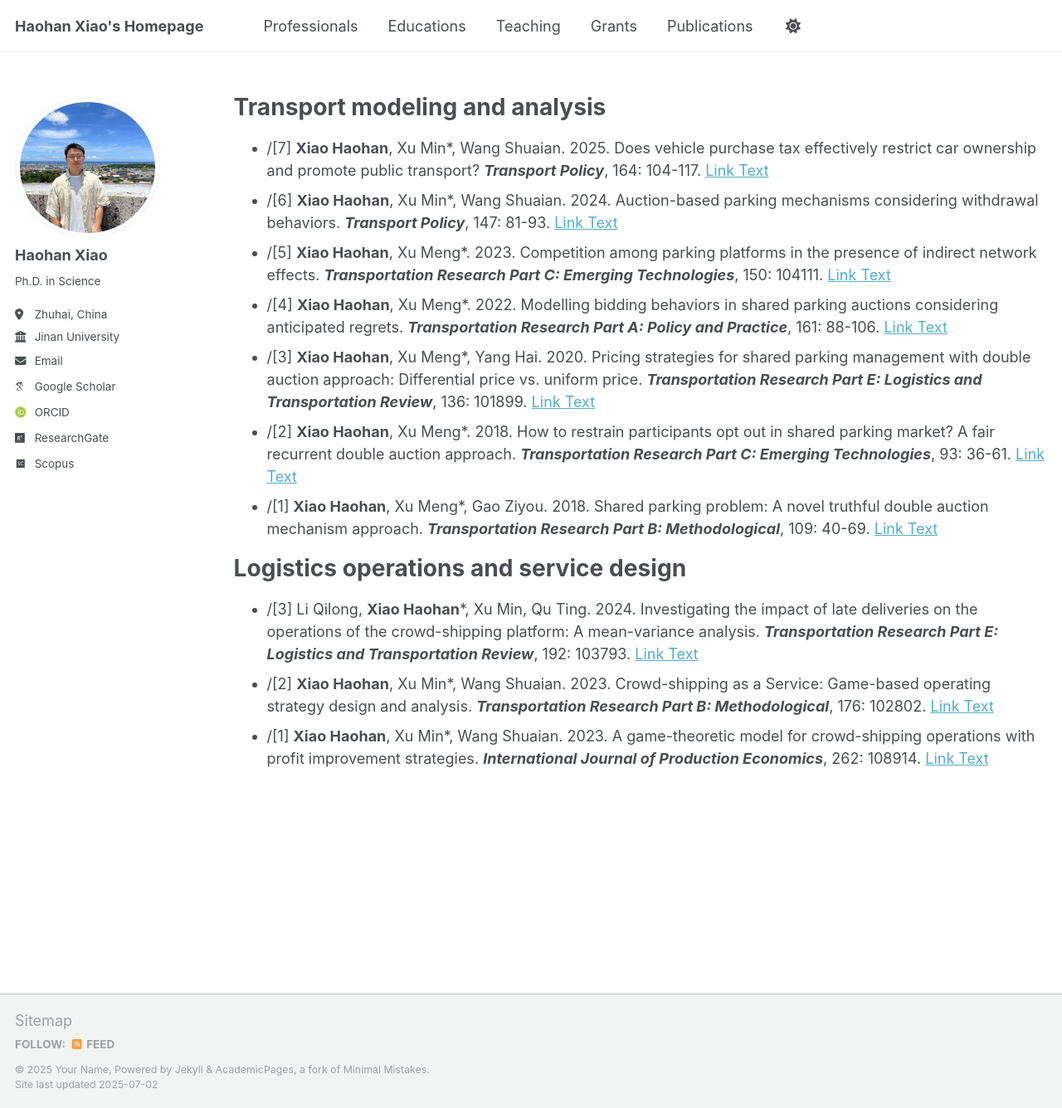
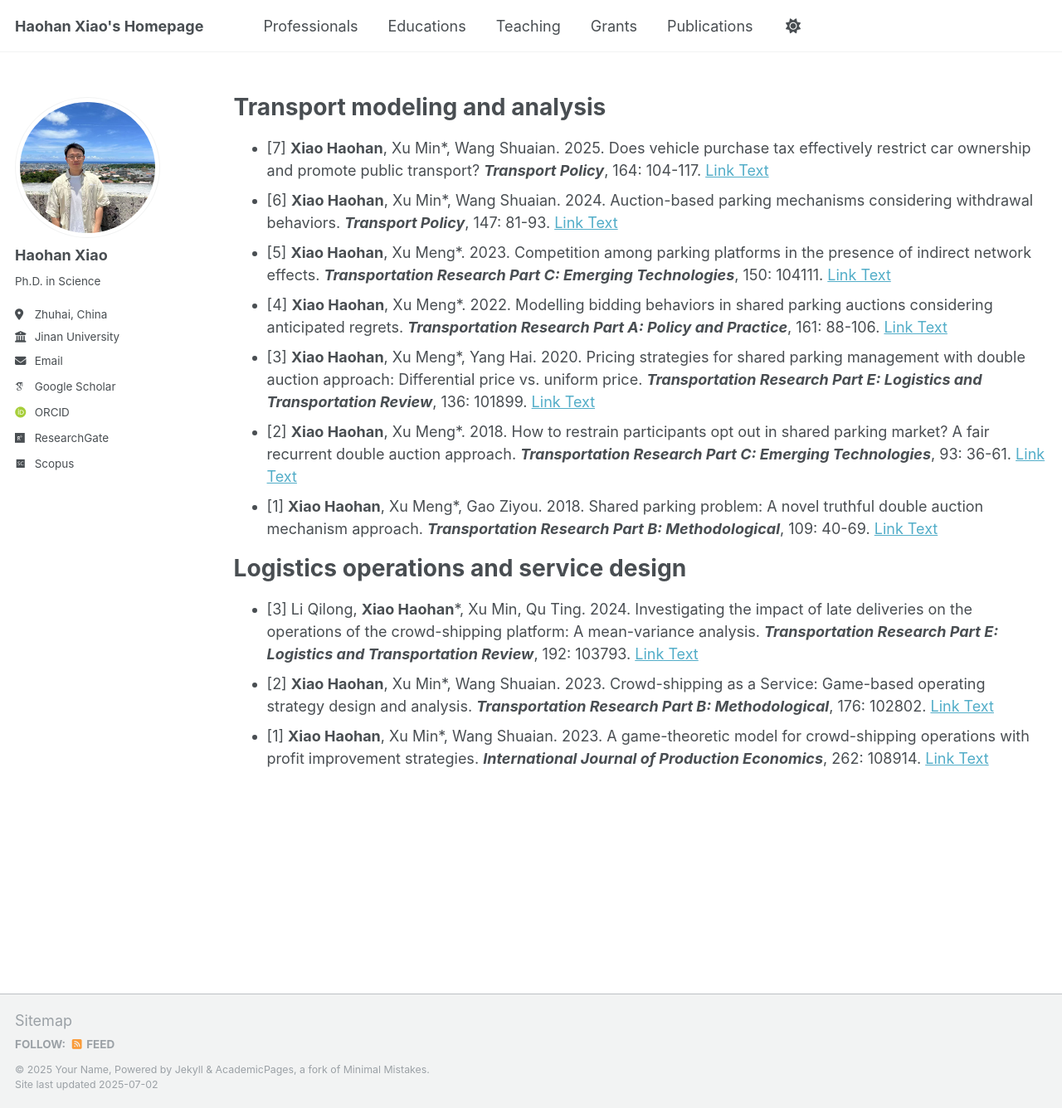
Before and after one commit to haohanxiao1/haohanxiao1.github.io, a Jekyll site: the page built from _pages/publications.md, in a window 1280 px wide and 1336 px high. Shown: the whole window at 83% size. Built offline with Jekyll 4.4.1, drawn with Linux system fonts in a browser that asks for light colours; some web fonts are replaced; a script that is not in the unit is left out.

```diff
--- a/_pages/publications.md
+++ b/_pages/publications.md
@@ -8,16 +8,16 @@ author_profile: true
 
 Transport modeling and analysis
 ======
-* /[7] **Xiao Haohan**, Xu Min\*, Wang Shuaian. 2025. Does vehicle purchase tax effectively restrict car ownership and promote public transport? ***Transport Policy***, 164: 104-117. [Link Text](https://doi.org/10.1016/j.tranpol.2025.01.038)
-* /[6] **Xiao Haohan**, Xu Min\*, Wang Shuaian. 2024. Auction-based parking mechanisms considering withdrawal behaviors. ***Transport Policy***, 147: 81-93. [Link Text](https://doi.org/10.1016/j.tranpol.2023.12.010)
-* /[5] **Xiao Haohan**, Xu Meng\*. 2023. Competition among parking platforms in the presence of indirect network effects. ***Transportation Research Part C: Emerging Technologies***, 150: 104111. [Link Text](https://doi.org/10.1016/j.trc.2023.104111)
-* /[4] **Xiao Haohan**, Xu Meng\*. 2022. Modelling bidding behaviors in shared parking auctions considering anticipated regrets. ***Transportation Research Part A: Policy and Practice***, 161: 88-106. [Link Text](https://doi.org/10.1016/j.tra.2022.05.001)
-* /[3] **Xiao Haohan**, Xu Meng\*, Yang Hai. 2020. Pricing strategies for shared parking management with double auction approach: Differential price vs. uniform price. ***Transportation Research Part E: Logistics and Transportation Review***, 136: 101899. [Link Text](https://doi.org/10.1016/j.tre.2020.101899)
-* /[2] **Xiao Haohan**, Xu Meng\*. 2018. How to restrain participants opt out in shared parking market? A fair recurrent double auction approach. ***Transportation Research Part C: Emerging Technologies***, 93: 36-61. [Link Text](https://doi.org/10.1016/j.trc.2018.05.023)
-* /[1] **Xiao Haohan**, Xu Meng\*, Gao Ziyou. 2018. Shared parking problem: A novel truthful double auction mechanism approach. ***Transportation Research Part B: Methodological***, 109: 40-69. [Link Text](https://doi.org/10.1016/j.trb.2018.01.008)
+* [7] **Xiao Haohan**, Xu Min\*, Wang Shuaian. 2025. Does vehicle purchase tax effectively restrict car ownership and promote public transport? ***Transport Policy***, 164: 104-117. [Link Text](https://doi.org/10.1016/j.tranpol.2025.01.038)
+* [6] **Xiao Haohan**, Xu Min\*, Wang Shuaian. 2024. Auction-based parking mechanisms considering withdrawal behaviors. ***Transport Policy***, 147: 81-93. [Link Text](https://doi.org/10.1016/j.tranpol.2023.12.010)
+* [5] **Xiao Haohan**, Xu Meng\*. 2023. Competition among parking platforms in the presence of indirect network effects. ***Transportation Research Part C: Emerging Technologies***, 150: 104111. [Link Text](https://doi.org/10.1016/j.trc.2023.104111)
+* [4] **Xiao Haohan**, Xu Meng\*. 2022. Modelling bidding behaviors in shared parking auctions considering anticipated regrets. ***Transportation Research Part A: Policy and Practice***, 161: 88-106. [Link Text](https://doi.org/10.1016/j.tra.2022.05.001)
+* [3] **Xiao Haohan**, Xu Meng\*, Yang Hai. 2020. Pricing strategies for shared parking management with double auction approach: Differential price vs. uniform price. ***Transportation Research Part E: Logistics and Transportation Review***, 136: 101899. [Link Text](https://doi.org/10.1016/j.tre.2020.101899)
+* [2] **Xiao Haohan**, Xu Meng\*. 2018. How to restrain participants opt out in shared parking market? A fair recurrent double auction approach. ***Transportation Research Part C: Emerging Technologies***, 93: 36-61. [Link Text](https://doi.org/10.1016/j.trc.2018.05.023)
+* [1] **Xiao Haohan**, Xu Meng\*, Gao Ziyou. 2018. Shared parking problem: A novel truthful double auction mechanism approach. ***Transportation Research Part B: Methodological***, 109: 40-69. [Link Text](https://doi.org/10.1016/j.trb.2018.01.008)
 
 Logistics operations and service design
 ======
-* /[3] Li Qilong, **Xiao Haohan**\*, Xu Min, Qu Ting. 2024. Investigating the impact of late deliveries on the operations of the crowd-shipping platform: A mean-variance analysis. ***Transportation Research Part E: Logistics and Transportation Review***, 192: 103793. [Link Text](https://doi.org/10.1016/j.tre.2024.103793)
-* /[2] **Xiao Haohan**, Xu Min\*, Wang Shuaian. 2023. Crowd-shipping as a Service: Game-based operating strategy design and analysis. ***Transportation Research Part B: Methodological***, 176: 102802. [Link Text](https://doi.org/10.1016/j.trb.2023.102802)
-* /[1] **Xiao Haohan**, Xu Min\*, Wang Shuaian. 2023. A game-theoretic model for crowd-shipping operations with profit improvement strategies. ***International Journal of Production Economics***, 262: 108914. [Link Text](https://doi.org/10.1016/j.ijpe.2023.108914)
+* [3] Li Qilong, **Xiao Haohan**\*, Xu Min, Qu Ting. 2024. Investigating the impact of late deliveries on the operations of the crowd-shipping platform: A mean-variance analysis. ***Transportation Research Part E: Logistics and Transportation Review***, 192: 103793. [Link Text](https://doi.org/10.1016/j.tre.2024.103793)
+* [2] **Xiao Haohan**, Xu Min\*, Wang Shuaian. 2023. Crowd-shipping as a Service: Game-based operating strategy design and analysis. ***Transportation Research Part B: Methodological***, 176: 102802. [Link Text](https://doi.org/10.1016/j.trb.2023.102802)
+* [1] **Xiao Haohan**, Xu Min\*, Wang Shuaian. 2023. A game-theoretic model for crowd-shipping operations with profit improvement strategies. ***International Journal of Production Economics***, 262: 108914. [Link Text](https://doi.org/10.1016/j.ijpe.2023.108914)
```
